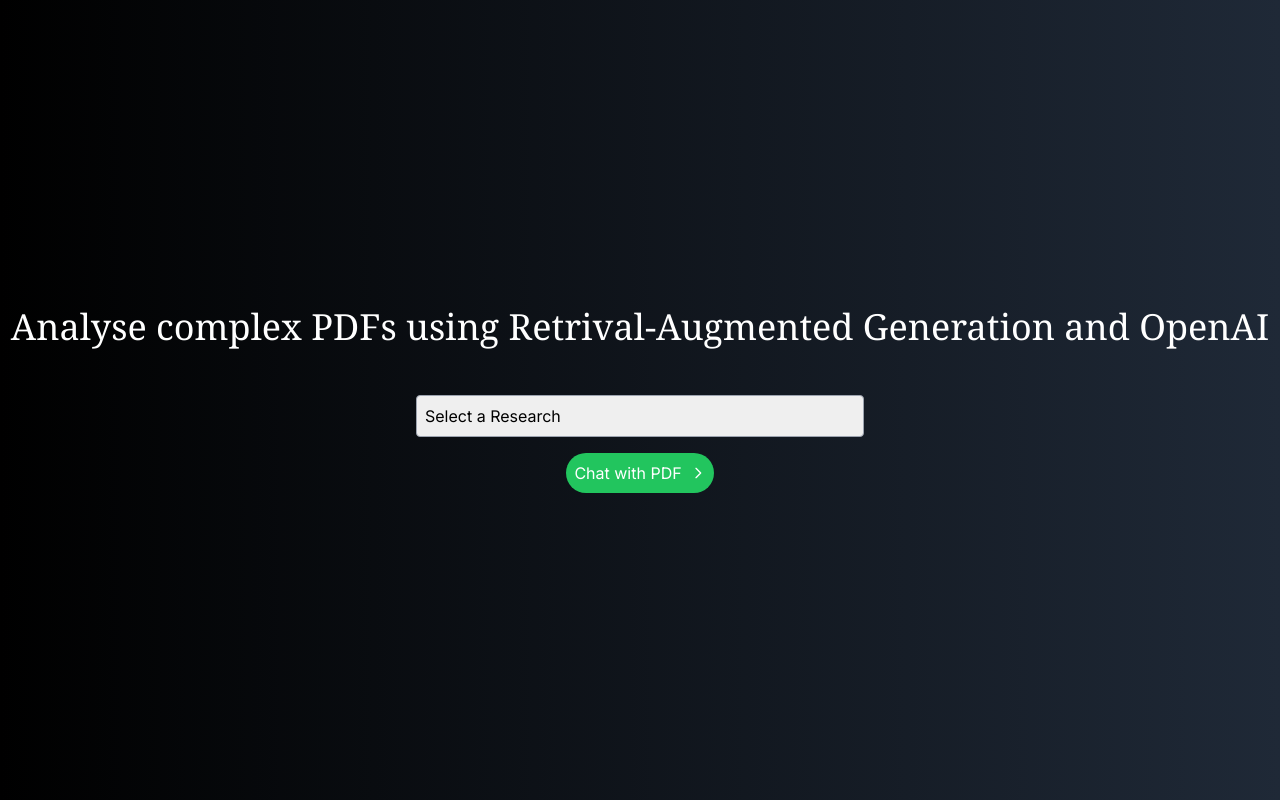
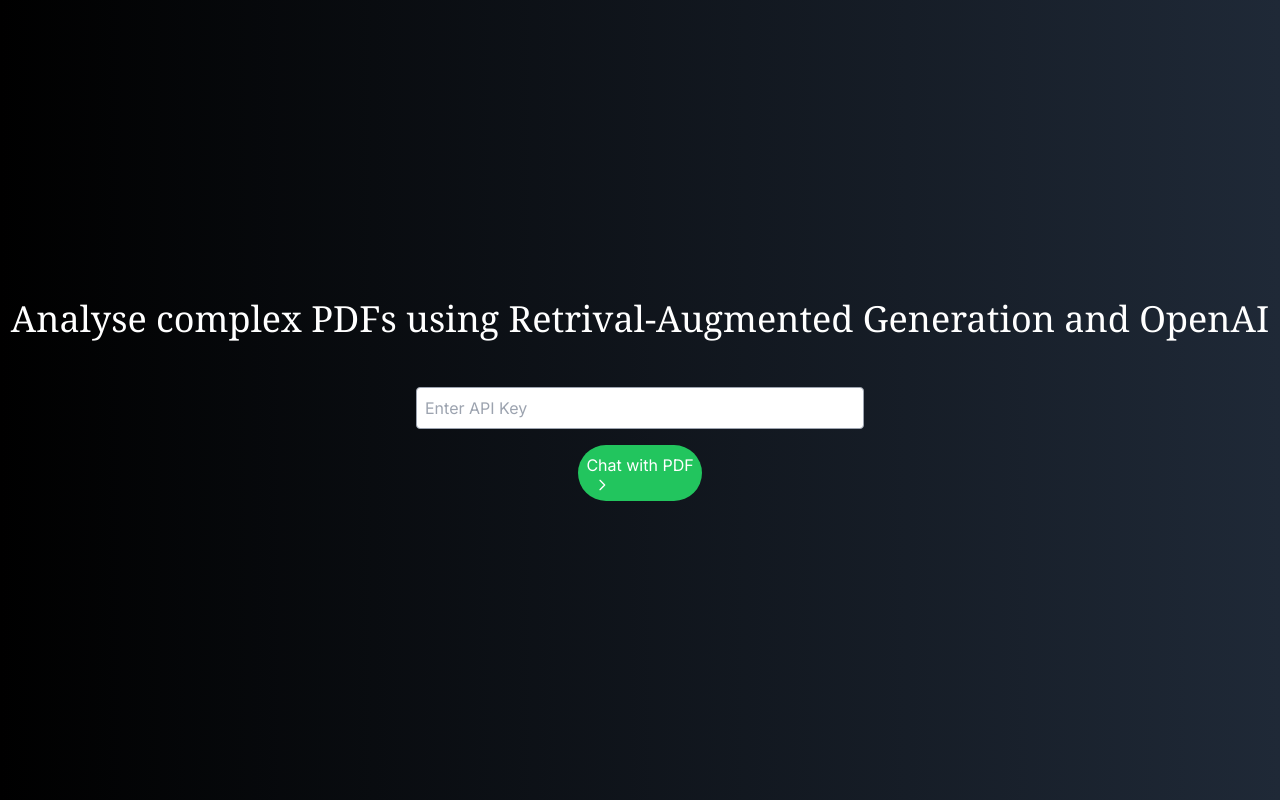
Before and after one commit to CerealNotFound/rag-insights, a Next.js app: page / in a window 1280 px wide. Built offline with nearby package versions, Linux system fonts and the light colour scheme.

Commit message:
added api key input

```diff
--- a/src/app/api/generator/route.tsx
+++ b/src/app/api/generator/route.tsx
@@ -2,9 +2,10 @@
 import { NextRequest, NextResponse } from "next/server";
 
 export const POST = async (req: NextRequest) => {
-  const { context, query } = await req.json();
+  const { context, query, openAIKey } = await req.json();
 
   const model = new OpenAI({
+    openAIApiKey: openAIKey,
     modelName: "gpt-3.5-turbo-instruct",
     temperature: 0.6,
   });
--- a/src/app/api/retriever/route.tsx
+++ b/src/app/api/retriever/route.tsx
@@ -4,9 +4,9 @@
 import { NextRequest, NextResponse } from "next/server";
 
 export const POST = async (req: NextRequest) => {
-  const { query } = await req.json();
+  const { query, openAIKey } = await req.json();
   const embeddings = new OpenAIEmbeddings({
-    openAIApiKey: process.env.OPENAI_API_KEY as string,
+    openAIApiKey: openAIKey,
   });
 
   const store = new SupabaseVectorStore(embeddings, {
--- a/src/app/chat/page.tsx
+++ b/src/app/chat/page.tsx
@@ -1,8 +1,8 @@
 "use client";
 
-import { useRef, useState, useContext, useEffect } from "react";
+import { useRef, useState, useContext } from "react";
 import Text from "@/components/Text";
-import { DocContext } from "@/contexts/docContext";
+import { ApiKeyContext } from "@/contexts/apiKeyContext";
 
 const ChatWrapper = () => {
   const initialTexts = [
@@ -12,6 +12,8 @@
       type: "sender",
     },
   ];
+
+  const openAIKey = useContext(ApiKeyContext).apiKey;
 
   const [texts, setTexts] = useState(initialTexts);
 
@@ -42,6 +44,7 @@
         JSON.stringify({
           query: userQuery,
           id: "1",
+          openAIKey: openAIKey,
         })
       );
 
@@ -51,6 +54,7 @@
         body: JSON.stringify({
           query: userQuery,
           pdf_id: "200511401",
+          openAIKey: openAIKey,
         }),
         method: "POST",
         headers: {
@@ -65,6 +69,7 @@
         body: JSON.stringify({
           context: result,
           query: userQuery,
+          openAIKey: openAIKey,
         }),
         method: "POST",
         headers: {
--- a/src/app/layout.tsx
+++ b/src/app/layout.tsx
@@ -1,6 +1,6 @@
 import type { Metadata } from "next";
 import { Inter } from "next/font/google";
-import { DocProvider } from "@/contexts/docContext";
+import { ApiKeyProvider } from "@/contexts/apiKeyContext";
 import "./globals.css";
 
 const inter = Inter({ subsets: ["latin"] });
@@ -17,9 +17,9 @@
 }) {
   return (
     <html lang="en">
-      <DocProvider>
+      <ApiKeyProvider>
         <body className={inter.className}>{children}</body>
-      </DocProvider>
+      </ApiKeyProvider>
     </html>
   );
 }
--- a/src/app/page.tsx
+++ b/src/app/page.tsx
@@ -1,23 +1,19 @@
 "use client";
-import { useRef, useContext, useEffect } from "react";
-import { DocContext } from "@/contexts/docContext";
+import { useContext, useEffect, useState } from "react";
+import { ApiKeyContext } from "@/contexts/apiKeyContext";
 import Link from "next/link";
 
 const Home = () => {
-  const context = useContext(DocContext);
-  useEffect(() => {
-    context.setDoc("1234");
-  }, []);
-  console.log(context);
-  const menuRef = useRef<HTMLSelectElement>(null);
+  const context = useContext(ApiKeyContext);
+  const [openAiKey, setOpenAiKey] = useState("");
 
-  const submitHandler = (e: React.FormEvent<HTMLFormElement>): void => {
+  const submitHandler = async (e: React.FormEvent<HTMLButtonElement>) => {
     e.preventDefault();
-    console.log(menuRef.current?.value);
 
-    if (menuRef.current?.value == "rag") {
-      context.setDoc("123244: metaaa");
-      console.log(context);
+    if (openAiKey != "") {
+      context.setApiKey(openAiKey);
+    } else {
+      alert("Please enter an API key");
     }
   };
 
@@ -28,23 +24,23 @@
           Analyse complex PDFs using Retrival-Augmented Generation and OpenAI
         </h1>
         <div className="max-w-md mx-auto">
-          <select
+          <input
+            onChange={(e) => {
+              setOpenAiKey(e.target.value);
+              console.log(openAiKey);
+            }}
+            type="text"
             className="block w-full border border-gray-400 p-2 mb-4 text-black rounded appearance-none"
-            placeholder="Select research paper"
-            ref={menuRef}
-          >
-            <option value={""}>Select a Research</option>
-            <option value="rag">
-              Meta: Retrieval-Augmented Generation for Knowledge-Intensive NLP
-              Tasks
-            </option>
-          </select>
-          <Link
-            href={"/chat"}
+            placeholder="Enter API Key"
+          />
+          <button
+            type="submit"
+            onClick={submitHandler}
+            // href={"/chat"}
             className="bg-green-500 cursor-pointer text-white p-2 rounded-full inline-flex items-center"
           >
+            <Link href={"/chat"}>
               Chat with PDF
-            <button type="submit" />
               <svg
                 xmlns="http://www.w3.org/2000/svg"
                 fill="none"
@@ -60,6 +56,7 @@
                 />
               </svg>
             </Link>
+          </button>
         </div>
       </div>
     </main>
--- /dev/null
+++ b/src/contexts/apiKeyContext.tsx
@@ -0,0 +1,20 @@
+"use client";
+
+import { createContext, useState } from "react";
+
+export const ApiKeyContext = createContext({
+  apiKey: "",
+  setApiKey: (apiKey: string) => {},
+});
+
+export const ApiKeyProvider: React.FC<{ children: React.ReactNode }> = ({
+  children,
+}) => {
+  const [apiKey, setApiKey] = useState("");
+
+  return (
+    <ApiKeyContext.Provider value={{ apiKey, setApiKey }}>
+      {children}
+    </ApiKeyContext.Provider>
+  );
+};
--- a/src/contexts/docContext.tsx
+++ /dev/null
@@ -1,20 +0,0 @@
-"use client";
-
-import React, { createContext, useContext, useState } from "react";
-
-export const DocContext = createContext({
-  doc: "",
-  setDoc: (pdfId: string) => {},
-});
-
-export const DocProvider: React.FC<{ children: React.ReactNode }> = ({
-  children,
-}) => {
-  const [doc, setDoc] = useState("");
-
-  return (
-    <DocContext.Provider value={{ doc, setDoc }}>
-      {children}
-    </DocContext.Provider>
-  );
-};
```
Also changed, not shown: 1 other file (tests, documents, lock files or other folders). Lines whose indentation alone changed are shown as unchanged.
